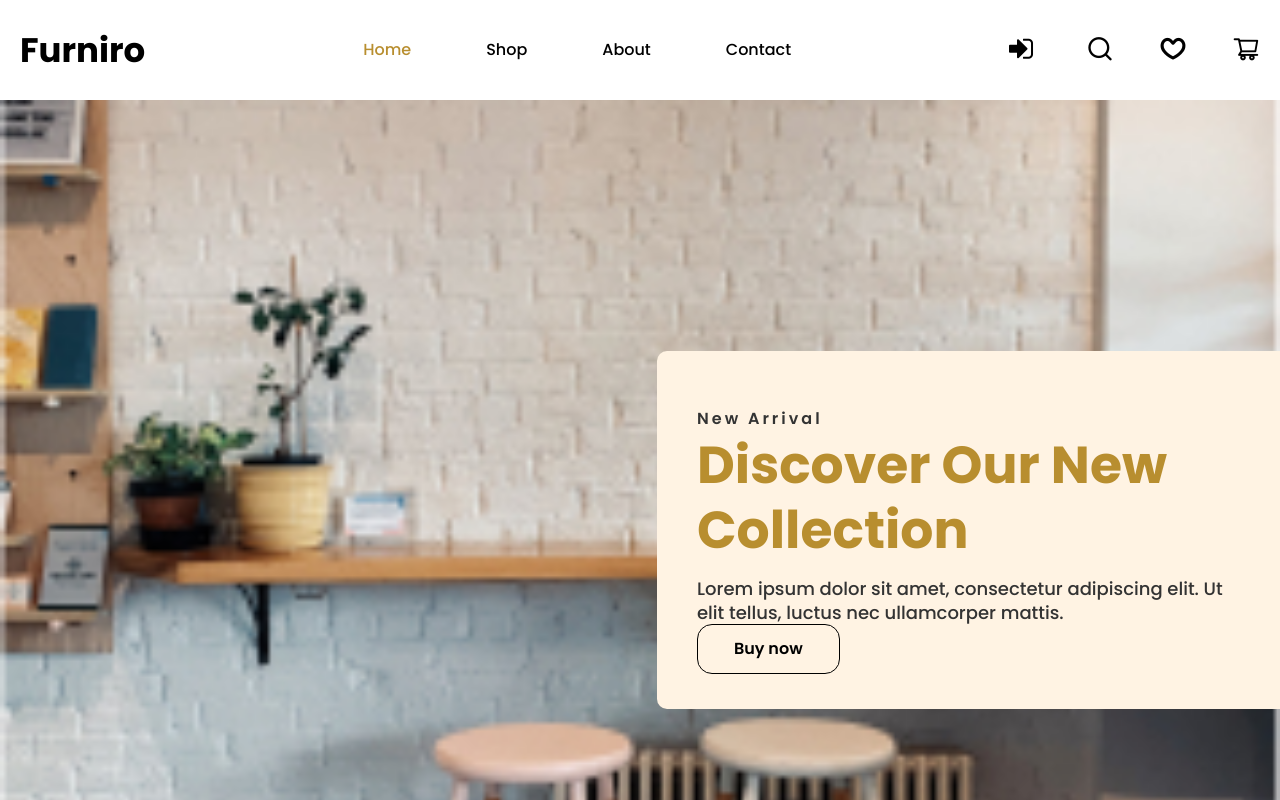
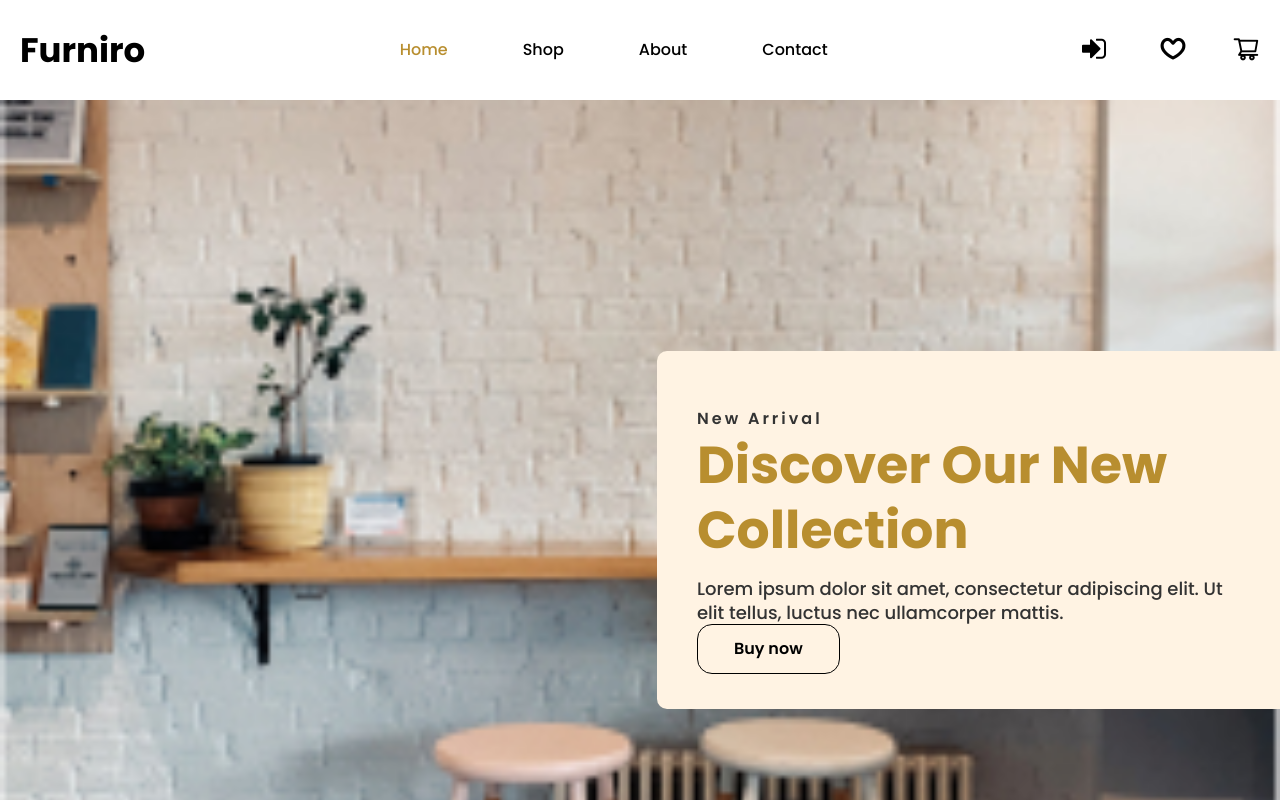
Before and after one commit to MaxTiupa10/WebBookCrossing, a React (Create React App) app in the folder client/: page / in a window 1280 px wide. Shown: the top 800 px of the page. Built offline with nearby package versions, Linux system fonts and the light colour scheme.

Commit message:
added some changed

```diff
--- a/client/src/components/header/Header.jsx
+++ b/client/src/components/header/Header.jsx
@@ -107,13 +107,7 @@ const Header = observer(({ getModalHandler }) => {
 						<li className="actions-header__item account-btn">
 							{accountButton}
 						</li>
-						<li className="actions-header__item">
-							<button
-								type="button"
-								className="actions-header__icon _icon-search"
-								onClick={() => getModalHandler(SEARCH_MODAL).open()}
-							></button>
-						</li>
+
 						<li className="actions-header__item">
 							<button
 								type="button"
--- a/client/src/components/shopFilters/ShopFilter.jsx
+++ b/client/src/components/shopFilters/ShopFilter.jsx
@@ -156,6 +156,10 @@ const ShopFilter = observer(
 								const res = addParam(['search', e.target.value]);
 								fetchProducts(...res);
 							}}
+							onBlur={(e) => {
+								const res = addParam(['search', e.target.value]);
+								fetchProducts(...res);
+							}}
 							className="shop-filter__search"
 						/>
 					</div>
--- a/client/src/pages/product/Product.scss
+++ b/client/src/pages/product/Product.scss
@@ -32,7 +32,6 @@
 
 	&__tabs-container {
 		border-top: 1px solid $greyColor;
-		border-bottom: 1px solid $greyColor;
 		@include adaptiveValue(padding-top, 48, 25, 0, $containerWidth, $mobileWidth);
 		@include adaptiveValue(padding-bottom, 65, 30, 0, $containerWidth, $mobileWidth);
 	}
```
